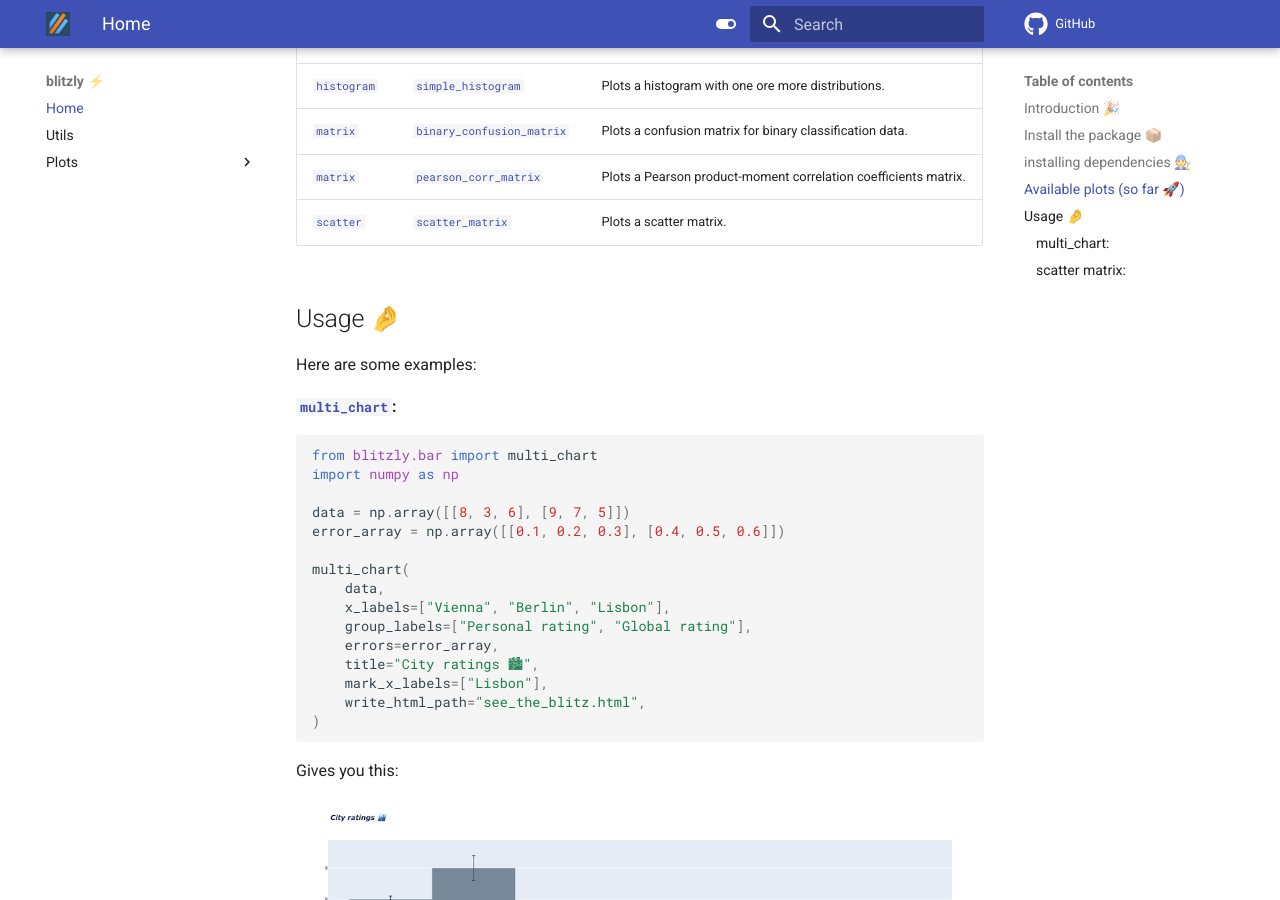
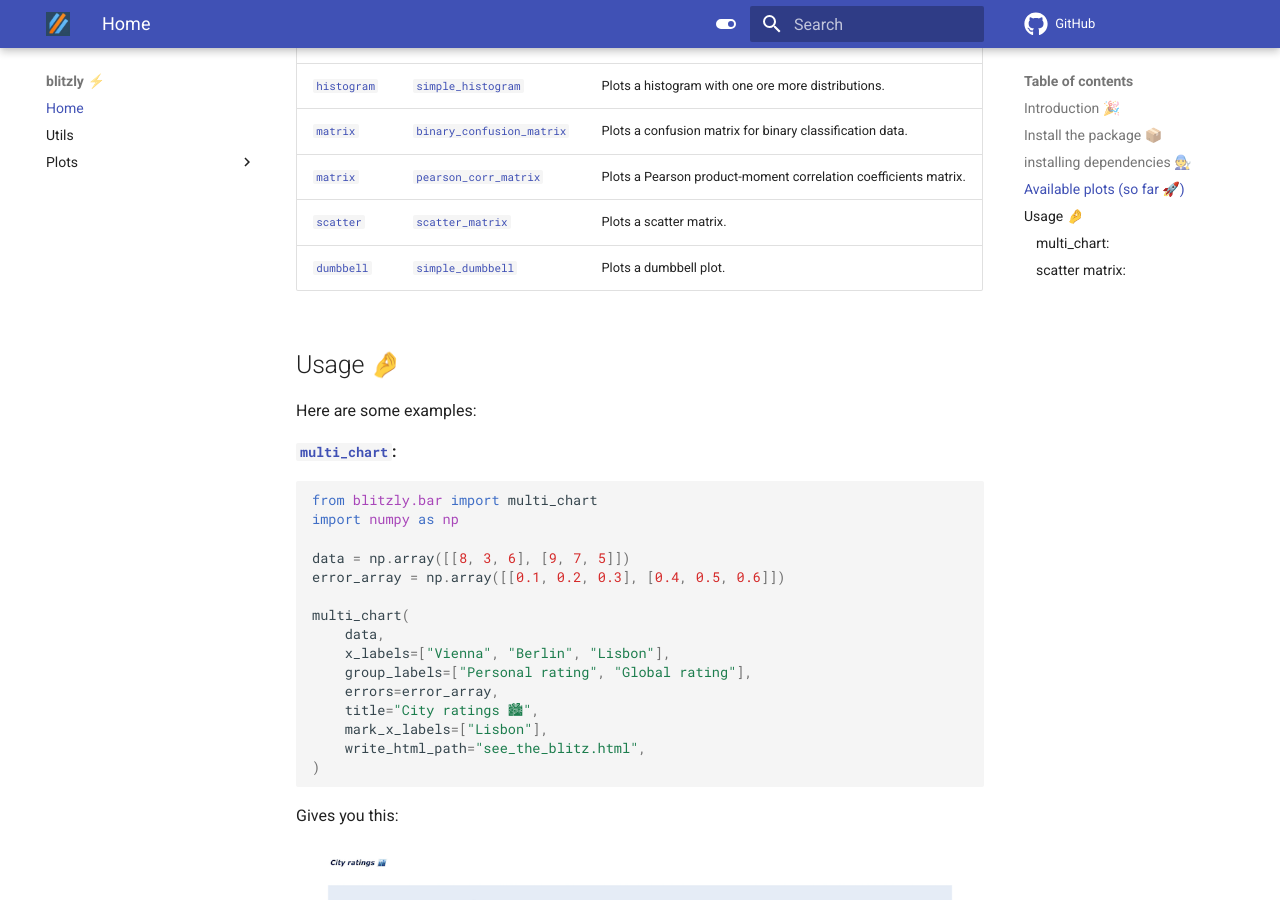
Before and after one commit to invia-flights/blitzly, an MkDocs documentation site: the page built from docs/README.md, in a window 1280 px wide and 900 px high, scrolled down 1369 px. Built offline with MkDocs 1.6.1 and Material for MkDocs 9.7.7, drawn with Linux system fonts in a browser that asks for light colours; comment, search, counter and statistics services are not loaded.

Commit message:
Update readme

```diff
--- a/docs/README.md
+++ b/docs/README.md
@@ -44,6 +44,7 @@ poetry install
 | [`matrix`](https://invia-flights.github.io/blitzly/plots/matrix/) | [`binary_confusion_matrix`](https://invia-flights.github.io/blitzly/plots/matrix/#blitzly.plots.matrix.binary_confusion_matrix) | Plots a confusion matrix for binary classification data. |
 | [`matrix`](https://invia-flights.github.io/blitzly/plots/matrix/) | [`pearson_corr_matrix`](https://invia-flights.github.io/blitzly/plots/matrix/#blitzly.plots.matrix.pearson_corr_matrix) | Plots a Pearson product-moment correlation coefficients matrix. |
 | [`scatter`](https://invia-flights.github.io/blitzly/plots/scatter/) | [`scatter_matrix`](https://invia-flights.github.io/blitzly/plots/scatter/#blitzly.plots.scatter.scatter_matrix) | Plots a scatter matrix. |
+| [`dumbbell`](https://invia-flights.github.io/blitzly/plots/dumbbell/) | [`simple_dumbbell`](https://invia-flights.github.io/blitzly/plots/scatter/#blitzly.plots.dumbbell.simple_dumbbell) | Plots a dumbbell plot. |
 
 ## Usage 🤌
 Here are some examples:
```
Also changed, not shown: 1 other file.
